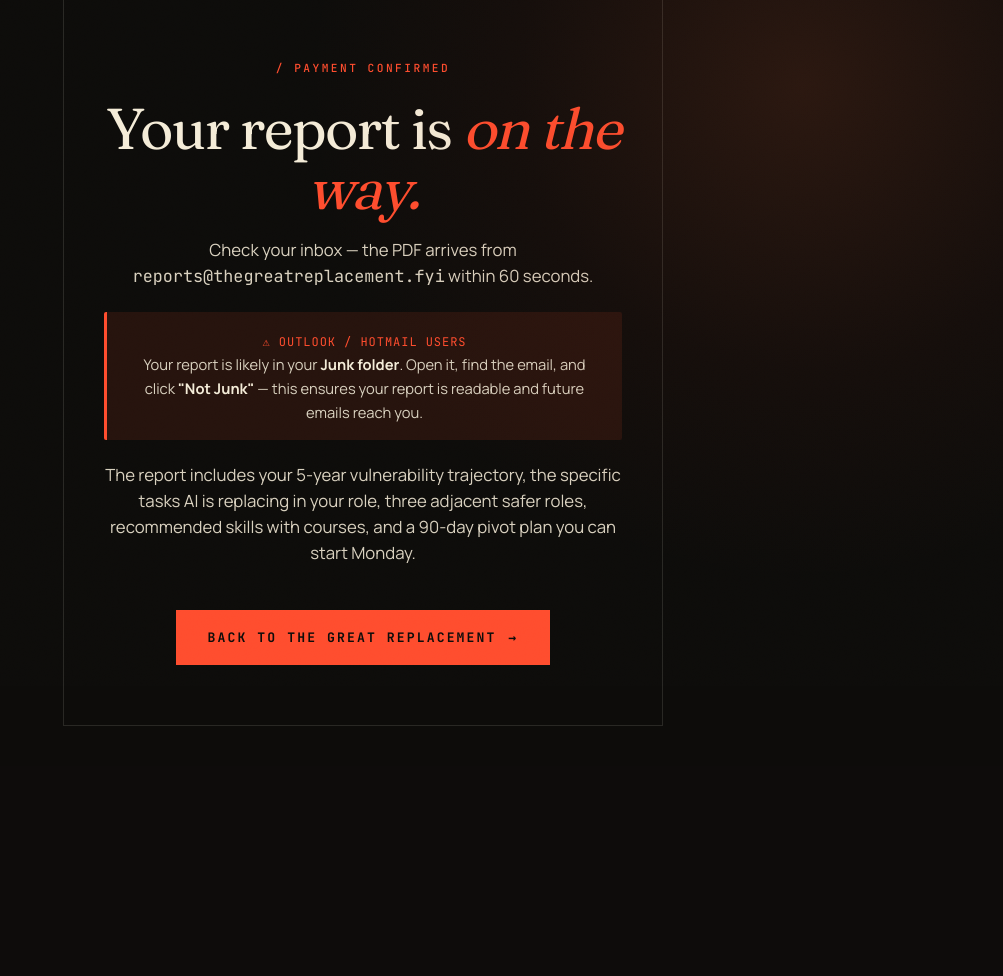
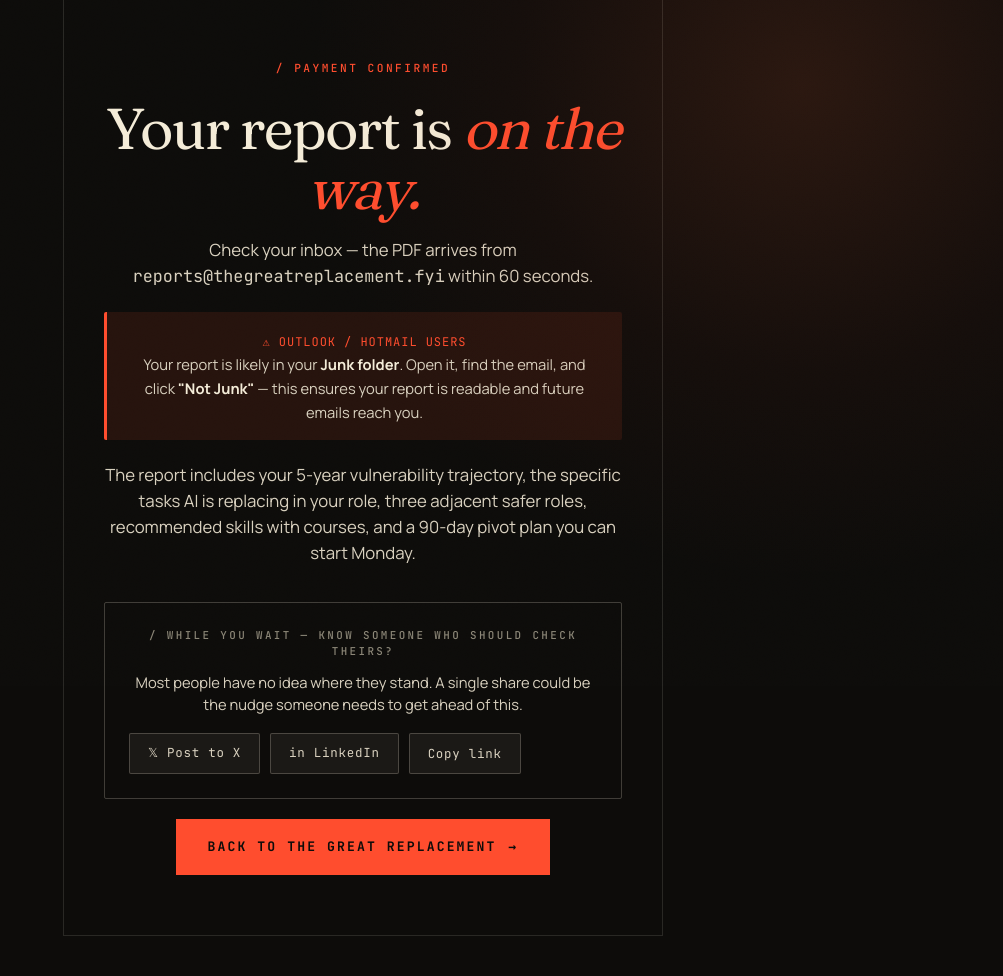
Before and after one commit to jessepetersondev/ai-job-calculator, a Flask app: page /success in a window 1280 px wide. Shown: the part 114-1090 px from the top of the page, without its empty margins (277-1280 px from the left). Before the commit the page ends 840 px from the top, so only its background shows below. Run offline with Flask 3, Linux system fonts and the light colour scheme.

Commit message:
Conversion + analytics: Plausible, sample report, social proof, viral loop
- Plausible Analytics with funnel events (Score Generated, Checkout Started)
- Sample report PDF preview link in paywall
- Trust bar in paywall: Tufts data, Stripe-secured, 60s delivery, refund
- Success page: X, LinkedIn, copy-link share buttons with pre-filled text
- Privacy policy updated to accurately reflect Plausible usage

Co-Authored-By: Claude Sonnet 4.6 <noreply@anthropic.com>

```diff
--- a/static/js/calculator.js
+++ b/static/js/calculator.js
@@ -157,6 +157,7 @@
         return;
       }
       currentResult = data;
+      plausible('Score Generated', {props: {severity: data.severity}});
       renderResult(data);
     } catch (err) {
       showError("Network error — please try again.");
@@ -325,6 +326,7 @@
     label.innerHTML = '<span class="spinner"></span> Redirecting to Stripe';
     arrow.style.display = "none";
     payBtn.disabled = true;
+    plausible('Checkout Started', {props: {occupation: currentResult.occupation_title, severity: currentResult.severity}});
 
     try {
       const res = await fetch("/api/checkout", {
--- a/templates/_base.html
+++ b/templates/_base.html
@@ -53,6 +53,8 @@
 
 {% block content %}{% endblock %}
 
+<script defer data-domain="thegreatreplacement.fyi" src="https://plausible.io/js/script.js"></script>
+<script>window.plausible=window.plausible||function(){(window.plausible.q=window.plausible.q||[]).push(arguments)}</script>
 <script src="{{ url_for('config_js') }}"></script>
 {% block scripts %}{% endblock %}
 </body>
--- a/templates/privacy.html
+++ b/templates/privacy.html
@@ -43,8 +43,8 @@
 
           <div>
             <div class="eyebrow" style="margin-bottom: 10px; font-size: 0.7rem;">/ 04</div>
-            <h3 style="font-family: 'Fraunces', serif; font-weight: 400; font-size: 1.25rem; margin-bottom: 10px; color: var(--bone);">Cookies &amp; tracking</h3>
-            <p>This site does not use analytics, advertising cookies, or any third-party tracking scripts. No cookies are set by us.</p>
+            <h3 style="font-family: 'Fraunces', serif; font-weight: 400; font-size: 1.25rem; margin-bottom: 10px; color: var(--bone);">Cookies &amp; analytics</h3>
+            <p>We use <strong style="color: var(--bone);">Plausible Analytics</strong> (<a href="https://plausible.io/privacy" style="color: var(--h2);">plausible.io</a>), a privacy-respecting analytics service that uses no cookies and does not track individuals across sites. No personal data leaves your browser. We use no advertising cookies or third-party tracking pixels.</p>
           </div>
 
           <div>
--- a/templates/success.html
+++ b/templates/success.html
@@ -29,12 +29,39 @@
           replacing in your role, three adjacent safer roles, recommended skills with courses,
           and a 90-day pivot plan you can start Monday.
         </p>
+        <!-- Viral share loop -->
+        <div style="margin-top: 36px; padding: 24px; border: 1px solid var(--rule-2); border-radius: 2px;">
+          <div class="eyebrow" style="margin-bottom: 12px; font-size: 0.68rem;">/ WHILE YOU WAIT — KNOW SOMEONE WHO SHOULD CHECK THEIRS?</div>
+          <p style="font-size: 0.92rem; color: var(--bone-2); margin-bottom: 18px; line-height: 1.5;">
+            Most people have no idea where they stand. A single share could be the nudge someone needs to get ahead of this.
+          </p>
+          <div style="display: flex; gap: 10px; flex-wrap: wrap;">
+            <a id="share-x-success"
+               href="https://twitter.com/intent/tweet?text=Just+got+my+AI+displacement+report.+If+you+haven%27t+checked+your+job%27s+risk+score+yet%2C+you+should+%E2%80%94+it%27s+free+and+takes+90+seconds.&url=https%3A%2F%2Fthegreatreplacement.fyi%2Fcalculator"
+               target="_blank"
+               style="display:inline-flex;align-items:center;gap:8px;padding:10px 18px;background:rgba(244,236,216,0.06);border:1px solid var(--rule-2);font-family:'JetBrains Mono',monospace;font-size:0.78rem;letter-spacing:0.06em;color:var(--bone-2);text-decoration:none;border-radius:2px;">
+              𝕏 Post to X
+            </a>
+            <a id="share-li-success"
+               href="https://www.linkedin.com/sharing/share-offsite/?url=https%3A%2F%2Fthegreatreplacement.fyi%2Fcalculator"
+               target="_blank"
+               style="display:inline-flex;align-items:center;gap:8px;padding:10px 18px;background:rgba(244,236,216,0.06);border:1px solid var(--rule-2);font-family:'JetBrains Mono',monospace;font-size:0.78rem;letter-spacing:0.06em;color:var(--bone-2);text-decoration:none;border-radius:2px;">
+              in LinkedIn
+            </a>
+            <button id="copy-link-success"
+               onclick="navigator.clipboard.writeText('https://thegreatreplacement.fyi/calculator').then(()=>{this.textContent='✓ Copied';setTimeout(()=>this.textContent='Copy link',1800)})"
+               style="display:inline-flex;align-items:center;gap:8px;padding:10px 18px;background:rgba(244,236,216,0.06);border:1px solid var(--rule-2);font-family:'JetBrains Mono',monospace;font-size:0.78rem;letter-spacing:0.06em;color:var(--bone-2);cursor:pointer;border-radius:2px;">
+              Copy link
+            </button>
+          </div>
+        </div>
+
         {% if session_id %}
-        <p style="font-family: 'JetBrains Mono', monospace; font-size: 0.72rem; color: var(--bone-4); margin-top: 30px; letter-spacing: 0.08em;">
+        <p style="font-family: 'JetBrains Mono', monospace; font-size: 0.72rem; color: var(--bone-4); margin-top: 24px; letter-spacing: 0.08em;">
           ORDER · {{ session_id[:20] }}…
         </p>
         {% endif %}
-        <a href="/" class="btn-primary" style="margin-top: 30px;">
+        <a href="/" class="btn-primary" style="margin-top: 20px;">
           Back to The Great Replacement
           <span class="arrow">→</span>
         </a>
```
Also changed, not shown: templates/calculator.html (+14 -0 lines), 1 other file.
